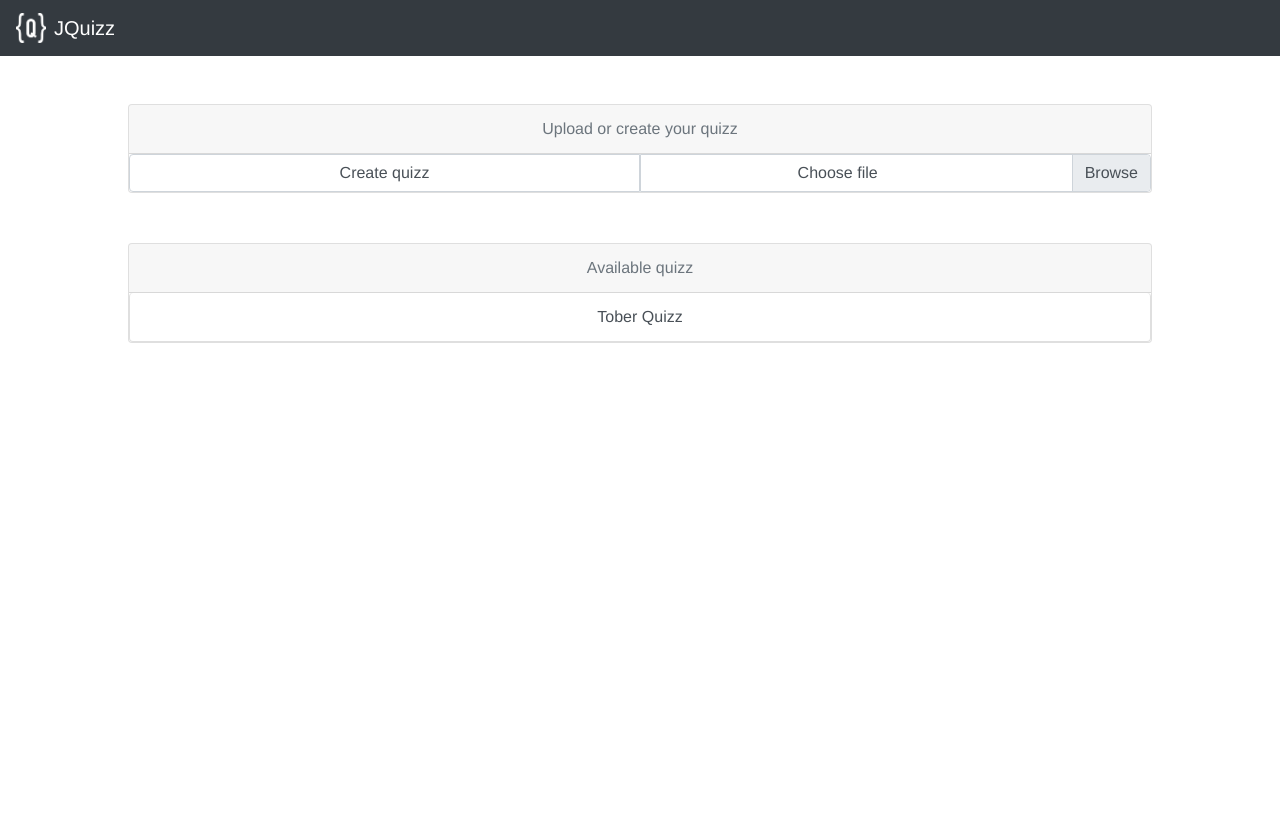
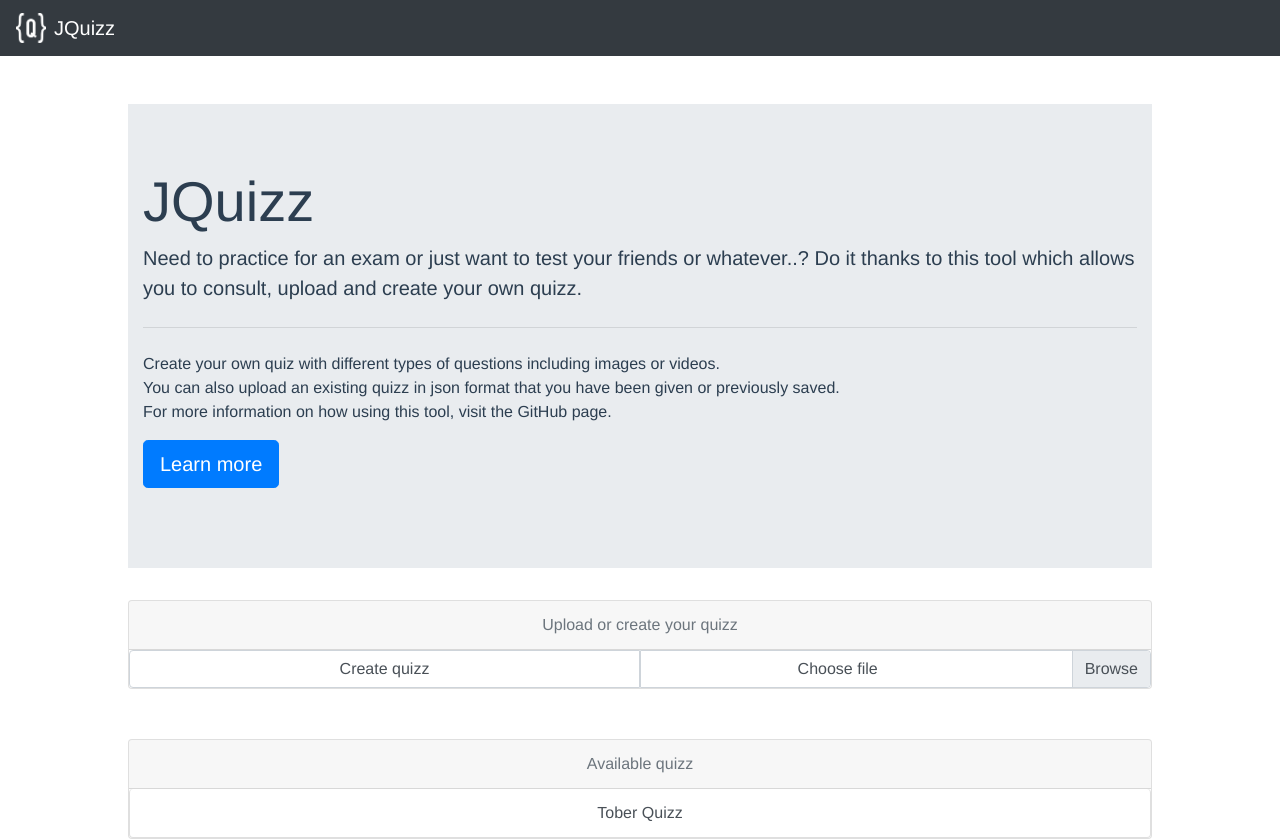
Before and after one commit to quelhasu/jquiz, a Vue app: page / in a window 1280 px wide. Before the commit the page ends 800 px from the top, so only its background shows below. Built offline with nearby package versions, Linux system fonts and the light colour scheme; what vue-json-tree-view would draw is missing.

Commit message:
:lipstick: jumbotron information

```diff
--- a/src/App.vue
+++ b/src/App.vue
@@ -6,6 +6,20 @@
       </a>
     </nav>
     <div id="content">
+      <div class="jumbotron jumbotron-fluid">
+        <div class="container">
+          <h1 class="display-4">JQuizz</h1>
+          <p class="lead">Need to practice for an exam or just want to test your friends or whatever..? Do it thanks to this tool which allows you to consult, upload and create your own quizz. </p>
+          <hr class="my-4">
+          <p>Create your own quiz with different types of questions including images or videos.
+            <br>You can also upload an existing quizz in json format that you have been given or previously saved.
+            <br>For more information on how using this tool, visit the GitHub page.
+          </p>
+          <p class="lead">
+            <a target="_blank" class="btn btn-primary btn-lg" href="https://github.com/quelhasu/jquizz" role="button">Learn more</a>
+          </p>
+        </div>
+      </div>
     <!-- <h1>Multiple choice questions JSON</h1> -->
     <!-- MAIN MENU -->
     <div id="selection" v-if="file === '' && !quizzCreation">
@@ -114,7 +128,7 @@ export default {
   font-family: "Avenir", Helvetica, Arial, sans-serif;
   -webkit-font-smoothing: antialiased;
   -moz-osx-font-smoothing: grayscale;
-  text-align: center;
+  /* text-align: center; */
   color: #2c3e50;
 }
 #content {
```
